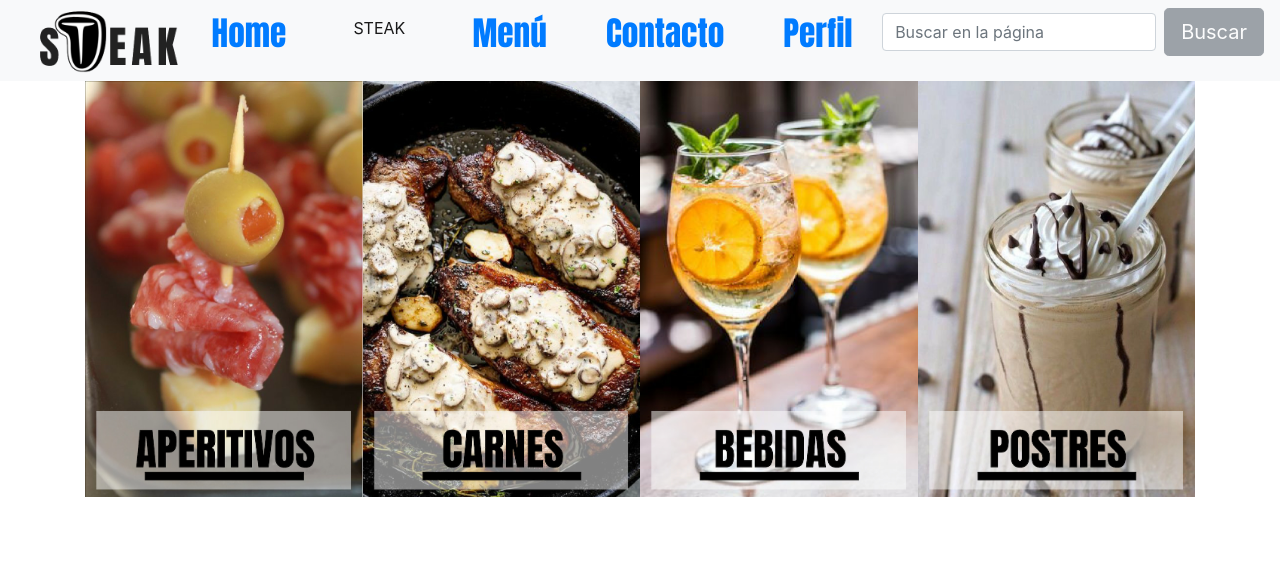
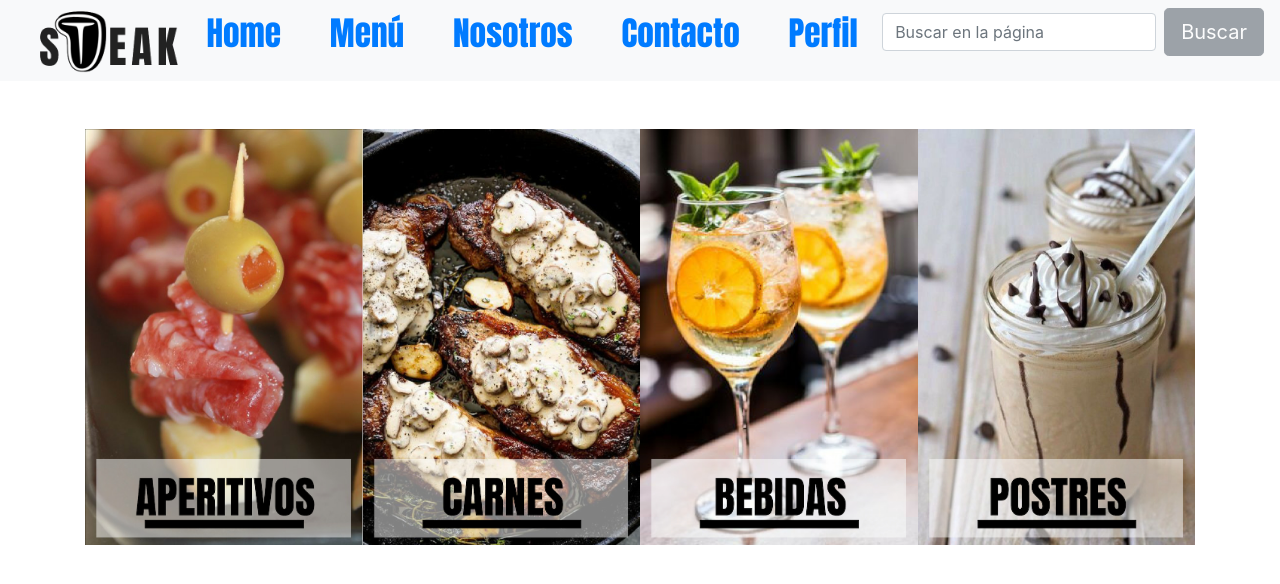
Before and after one commit to ginacuadrado/proyecto, an Angular app: page /menu in a window 1280 px wide. Shown: the top 584 px of the page. Built offline with nearby package versions, Linux system fonts and the light colour scheme.

Commit message:
cambios esteticos

```diff
--- a/src/app/components/header/header.component.html
+++ b/src/app/components/header/header.component.html
@@ -17,19 +17,20 @@
         </li>
 
         <li class="nav-item active">
-            <a class="nav-link" href="./about">STEAK</a>
+            <a class="nav-link" class="titulos" href="./menu">Menú</a>
+        </li>
 
         <li class="nav-item active">
-            <a class="nav-link" class="titulos" href="./menu">Menú</a>
+            <a class="nav-link" href="./about" class="titulos">Nosotros</a>
         </li>
 
         <li class="nav-item">
             <a class="nav-link" class="titulos" href="./contact">Contacto</a>
-          </li>
-          <li class="nav-item">
-                <a class="nav-link" class="titulos" href="./perfil">Perfil</a></li>
+        </li>
 
-          <li>
+        <li class="nav-item">
+            <a class="nav-link" class="titulos" href="./perfil">Perfil</a></li>
+        <li>
             <!--Botón de Buscar en la página-->
 
         <form class="form-inline">
--- a/src/app/components/menu/menu.component.html
+++ b/src/app/components/menu/menu.component.html
@@ -1,8 +1,8 @@
-               <div class="w-100">
-
-             <a href="./menu/aperitivos" > <img width="25%" alt="Aperitivos" src="../assets/aperitivos.jpg" > </a>
-             <a href="./menu/carnes"> <img width="25%"alt="Carnes" src="../assets/carnes.jpg"> </a>
-             <a href="./menu/bebidas"> <img width="25%" alt="Bebidas" src="../assets/bebidas.jpg"> </a>
-             <a href="./menu/postres"> <img width="25%" alt="Postres" src="../assets/postres.jpg"> </a>
-
-            </div>
+<br>
+<br>
+<div>
+    <a href="./menu/aperitivos" > <img width="25%" alt="Aperitivos" src="../assets/aperitivos.jpg" > </a>
+    <a href="./menu/carnes"> <img width="25%"alt="Carnes" src="../assets/carnes.jpg"> </a>
+    <a href="./menu/bebidas"> <img width="25%" alt="Bebidas" src="../assets/bebidas.jpg"> </a>
+    <a href="./menu/postres"> <img width="25%" alt="Postres" src="../assets/postres.jpg"> </a>
+</div>
```
